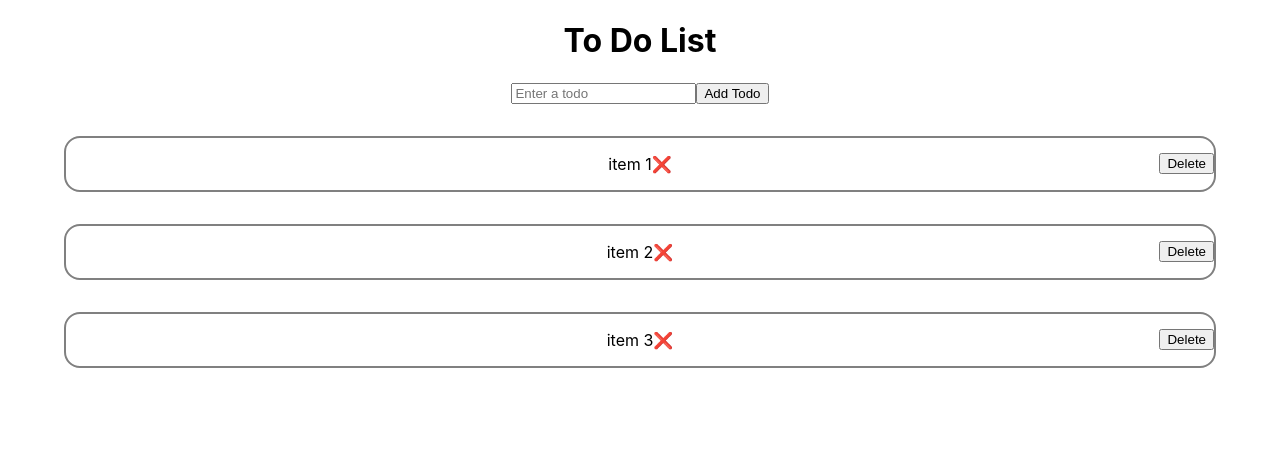
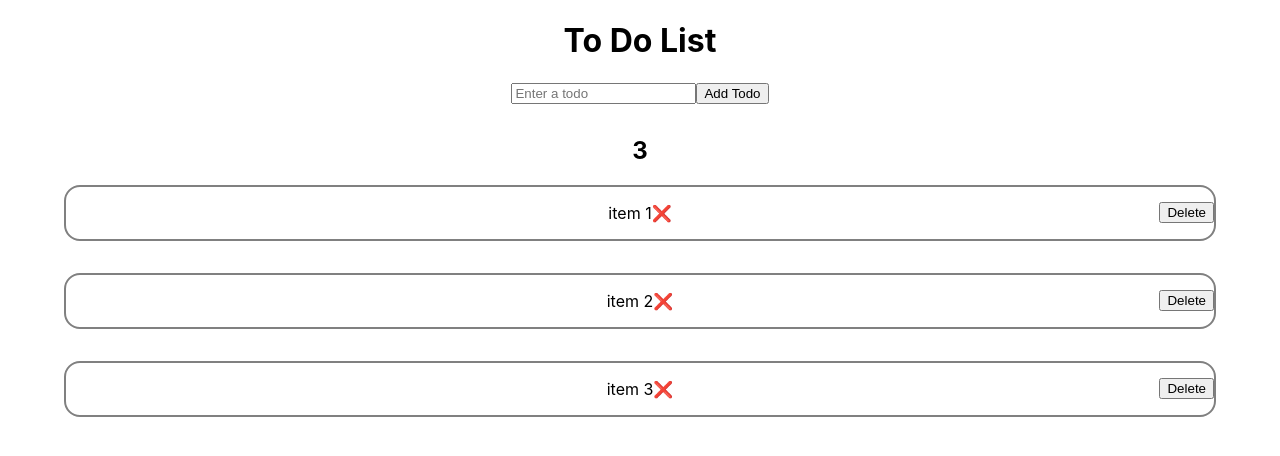
Before and after one commit to mmorris26/hope-ex-1, a React (Create React App) app: page / in a window 1280 px wide. Shown: the top 456 px of the page. Built offline with nearby package versions, Linux system fonts and the light colour scheme.

Commit message:
added count of uncompleted tasks

```diff
--- a/src/TodoApp.js
+++ b/src/TodoApp.js
@@ -1,4 +1,4 @@
-import { useState } from "react";
+import { useEffect, useState } from "react";
 
 export default function TodoApp(){
 
@@ -7,6 +7,8 @@ export default function TodoApp(){
     { text: 'item 2', completed: false },
     { text: 'item 3', completed: false }
     ]);
+
+
 
     const [inputValue, setInputValue] = useState('');
 
@@ -29,11 +31,15 @@ export default function TodoApp(){
         setTodos(newTodos);
     }
 
-    const toggleCompletion = (index) => {
+    function toggleCompletion(index) {
         const newTodos = [...todos];
         newTodos[index].completed = !newTodos[index].completed;
         setTodos(newTodos);
       };
+
+
+    const uncompletedCount = todos.filter(todo => !todo.completed).length;
+
 
     return (
       <div>
@@ -45,6 +51,9 @@ export default function TodoApp(){
             placeholder="Enter a todo"
           />
           <button onClick={handleAddTodo}>Add Todo</button>
+        </div>
+        <div>
+            <h2>{uncompletedCount}</h2>
         </div>
 
           {todos.map((todo, index) => (
```
